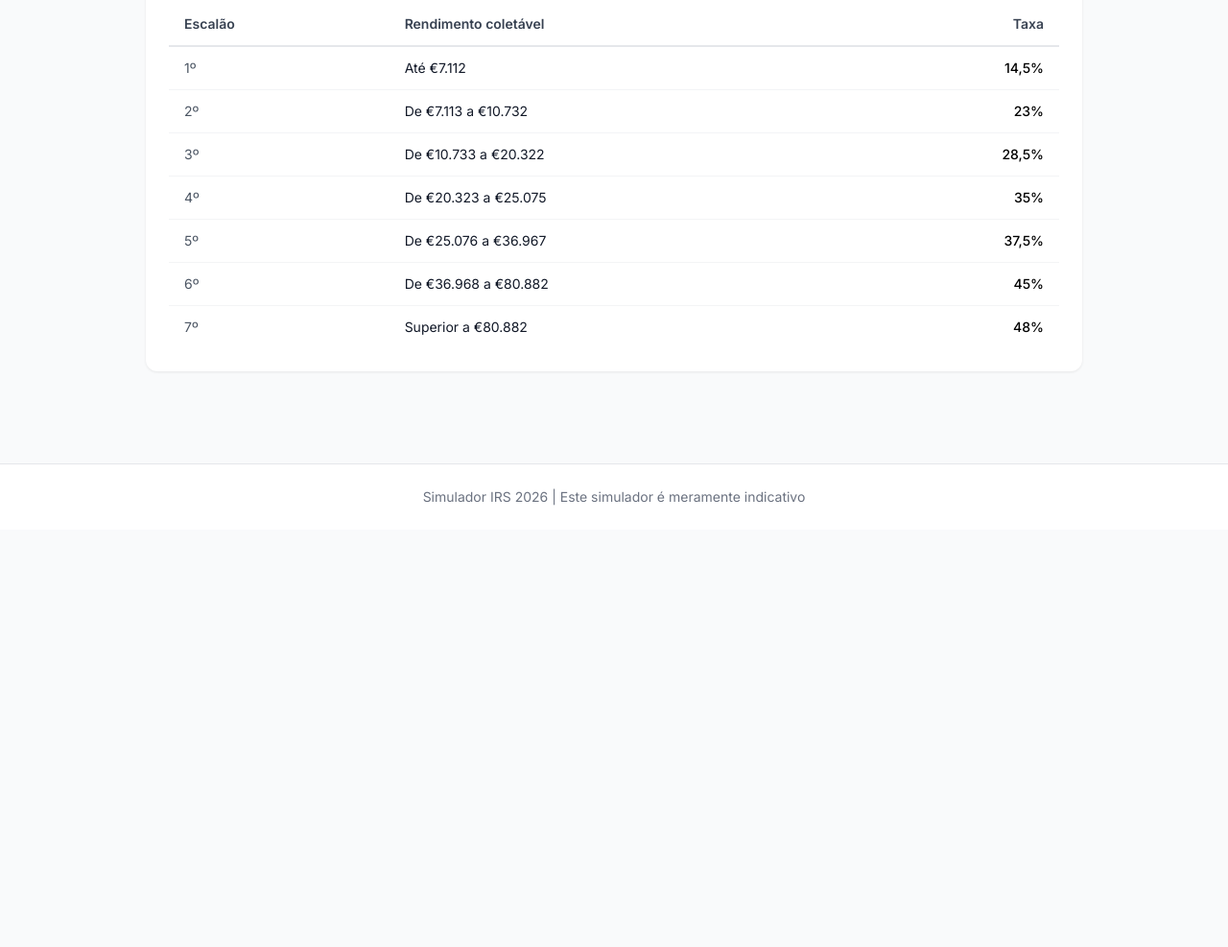
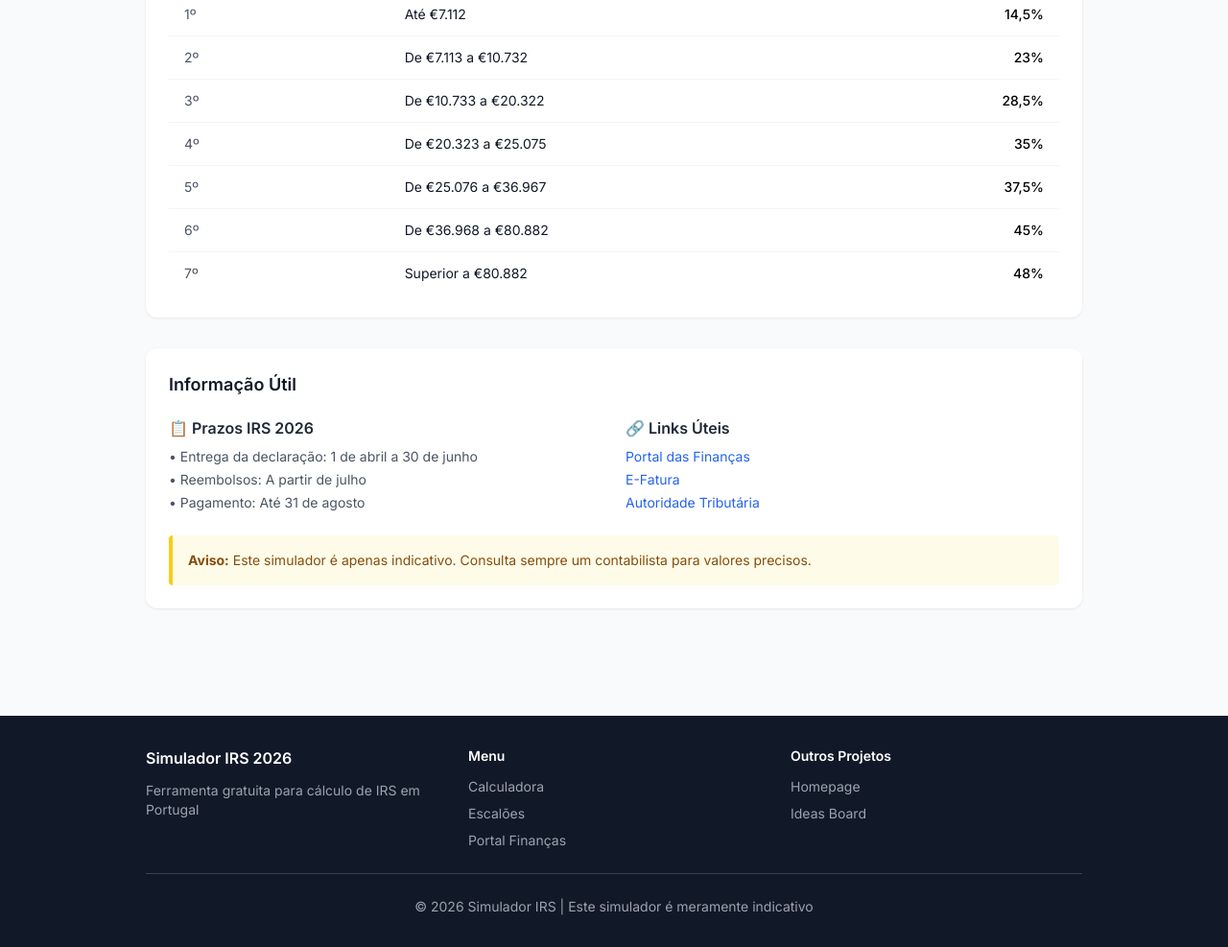
Before and after one commit to pntrigoAI/IRS-Simulator, a website: page frontend/index.html in a window 1280 px wide. Shown: the part 1265-2252 px from the top of the page at 96% size. Before the commit the page ends 1817 px from the top, so only its background shows below. Drawn offline with nearby package versions, Linux system fonts and the light colour scheme.

Commit message:
Add navigation menu, footer, and useful info section

```diff
--- a/frontend/index.html
+++ b/frontend/index.html
@@ -10,6 +10,7 @@
     <link rel="preconnect" href="https://fonts.gstatic.com" crossorigin>
     <link href="https://fonts.googleapis.com/css2?family=Inter:wght@400;500;600;700&display=swap" rel="stylesheet">
     <style>
+        html { scroll-behavior: smooth; }
         body { font-family: 'Inter', sans-serif; }
         .section-card { background: white; border-radius: 12px; padding: 24px; margin-bottom: 16px; box-shadow: 0 1px 3px rgba(0,0,0,0.08); }
         .input-field { border: 1px solid #e5e7eb; border-radius: 8px; padding: 12px 16px; font-size: 15px; transition: all 0.2s; }
@@ -22,20 +23,33 @@
         .result-value { font-size: 48px; font-weight: 700; margin: 12px 0; }
         .detail-row { display: flex; justify-content: space-between; padding: 16px 0; border-bottom: 1px solid #f3f4f6; }
         .detail-row:last-child { border-bottom: none; }
+        .nav-link { color: #6b7280; text-decoration: none; padding: 8px 16px; border-radius: 6px; transition: all 0.2s; font-size: 14px; font-weight: 500; }
+        .nav-link:hover { color: #3b82f6; background: #f3f4f6; }
+        .nav-link.active { color: #3b82f6; background: #eff6ff; }
     </style>
 </head>
 <body class="bg-gray-50">
 
-    <!-- Header -->
-    <div class="bg-white border-b border-gray-200">
-        <div class="max-w-5xl mx-auto px-6 py-8">
-            <h1 class="text-4xl font-bold text-gray-900">Simulador IRS 2026</h1>
-            <p class="text-gray-600 mt-2">Calcula o teu IRS de forma simples e rápida</p>
+    <!-- Header with Navigation -->
+    <div class="bg-white border-b border-gray-200 sticky top-0 z-50">
+        <div class="max-w-5xl mx-auto px-6">
+            <div class="flex items-center justify-between py-4">
+                <div>
+                    <h1 class="text-2xl font-bold text-gray-900">Simulador IRS 2026</h1>
+                    <p class="text-xs text-gray-500">Cálculo simples e rápido</p>
+                </div>
+                <nav class="hidden md:flex items-center gap-2">
+                    <a href="#calculator" class="nav-link active">Calculadora</a>
+                    <a href="#escaloes" class="nav-link">Escalões</a>
+                    <a href="https://www.portaldasfinancas.gov.pt" target="_blank" class="nav-link">Portal Finanças</a>
+                    <a href="https://homepage-pntrigoai.vercel.app" target="_blank" class="nav-link">Mais Apps</a>
+                </nav>
+            </div>
         </div>
     </div>
 
     <!-- Main Content -->
-    <div class="max-w-5xl mx-auto px-6 py-8">
+    <div id="calculator" class="max-w-5xl mx-auto px-6 py-8">
 
         <form id="irsForm">
 
@@ -204,7 +218,7 @@
         </div>
 
         <!-- Tax Brackets -->
-        <div class="section-card mt-8">
+        <div id="escaloes" class="section-card mt-8">
             <h2 class="section-title">Escalões de IRS 2026</h2>
             <div class="overflow-x-auto">
                 <table class="w-full">
@@ -256,12 +270,63 @@
             </div>
         </div>
 
+        <!-- Info Section -->
+        <div class="section-card mt-8">
+            <h2 class="section-title">Informação Útil</h2>
+            <div class="grid md:grid-cols-2 gap-6">
+                <div>
+                    <h3 class="font-semibold text-gray-800 mb-2">📋 Prazos IRS 2026</h3>
+                    <ul class="text-sm text-gray-600 space-y-1">
+                        <li>• Entrega da declaração: 1 de abril a 30 de junho</li>
+                        <li>• Reembolsos: A partir de julho</li>
+                        <li>• Pagamento: Até 31 de agosto</li>
+                    </ul>
+                </div>
+                <div>
+                    <h3 class="font-semibold text-gray-800 mb-2">🔗 Links Úteis</h3>
+                    <ul class="text-sm space-y-1">
+                        <li><a href="https://www.portaldasfinancas.gov.pt" target="_blank" class="text-blue-600 hover:underline">Portal das Finanças</a></li>
+                        <li><a href="https://faturas.portaldasfinancas.gov.pt" target="_blank" class="text-blue-600 hover:underline">E-Fatura</a></li>
+                        <li><a href="https://www.at.gov.pt" target="_blank" class="text-blue-600 hover:underline">Autoridade Tributária</a></li>
+                    </ul>
+                </div>
+            </div>
+            <div class="mt-6 p-4 bg-yellow-50 border-l-4 border-yellow-400 rounded">
+                <p class="text-sm text-yellow-800">
+                    <strong>Aviso:</strong> Este simulador é apenas indicativo. Consulta sempre um contabilista para valores precisos.
+                </p>
+            </div>
+        </div>
+
     </div>
 
     <!-- Footer -->
-    <div class="bg-white border-t border-gray-200 mt-12">
-        <div class="max-w-5xl mx-auto px-6 py-6 text-center text-sm text-gray-500">
-            <p>Simulador IRS 2026 | Este simulador é meramente indicativo</p>
+    <div class="bg-gray-900 text-gray-300 mt-16">
+        <div class="max-w-5xl mx-auto px-6 py-8">
+            <div class="grid md:grid-cols-3 gap-8 mb-6">
+                <div>
+                    <h3 class="text-white font-semibold mb-3">Simulador IRS 2026</h3>
+                    <p class="text-sm text-gray-400">Ferramenta gratuita para cálculo de IRS em Portugal</p>
+                </div>
+                <div>
+                    <h4 class="text-white font-semibold mb-3 text-sm">Menu</h4>
+                    <ul class="space-y-2 text-sm">
+                        <li><a href="#calculator" class="text-gray-400 hover:text-white">Calculadora</a></li>
+                        <li><a href="#escaloes" class="text-gray-400 hover:text-white">Escalões</a></li>
+                        <li><a href="https://www.portaldasfinancas.gov.pt" target="_blank" class="text-gray-400 hover:text-white">Portal Finanças</a></li>
+                    </ul>
+                </div>
+                <div>
+                    <h4 class="text-white font-semibold mb-3 text-sm">Outros Projetos</h4>
+                    <ul class="space-y-2 text-sm">
+                        <li><a href="https://homepage-pntrigoai.vercel.app" target="_blank" class="text-gray-400 hover:text-white">Homepage</a></li>
+                        <li><a href="https://ideas-board-ten.vercel.app" target="_blank" class="text-gray-400 hover:text-white">Ideas Board</a></li>
+                    </ul>
+                </div>
+            </div>
+            <div class="border-t border-gray-700 pt-6 text-center text-sm text-gray-400">
+                <p>© 2026 Simulador IRS | Este simulador é meramente indicativo</p>
+            </div>
         </div>
     </div>
 
```
